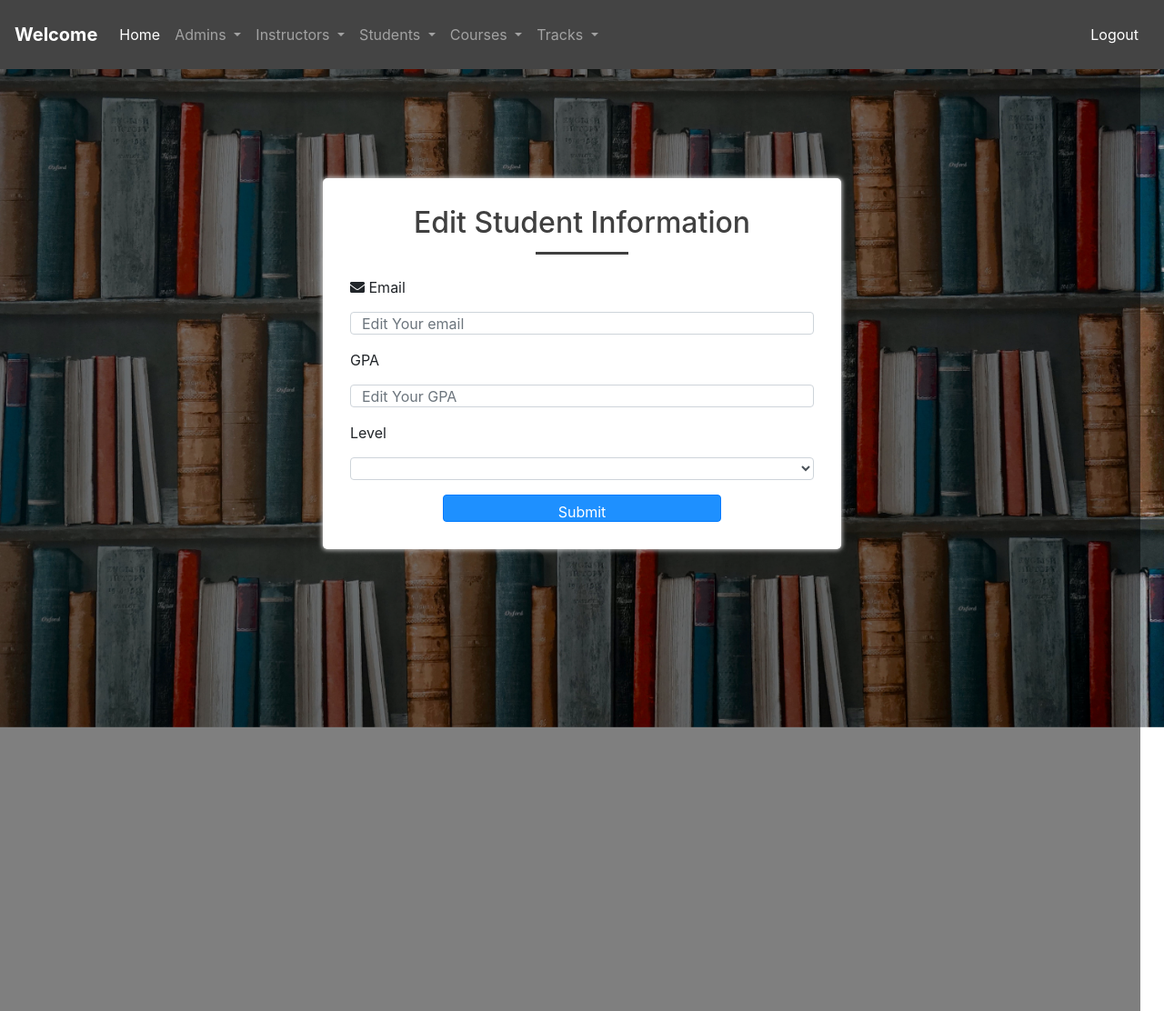
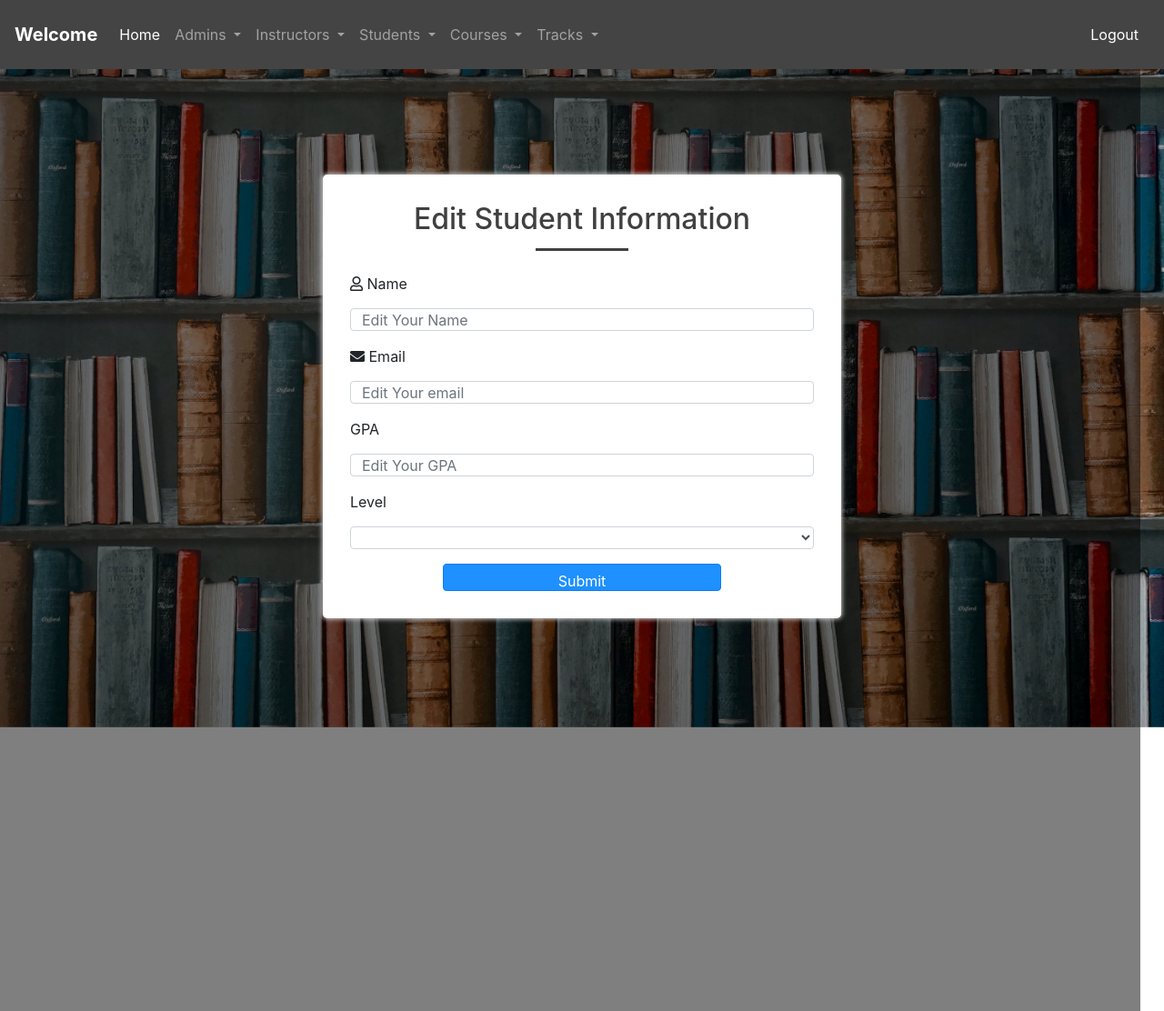
Before and after one commit to be320/Web-Arkdev, a PHP site: page /views/studentEdit_nada.html in a window 1280 px wide. Shown: the top 1112 px of the page at 91% size. Run offline with PHP 8.4, Linux system fonts and the light colour scheme.

Commit message:
edit student updated

```diff
--- a/css/main.css
+++ b/css/main.css
@@ -233,13 +233,9 @@
 	padding-left:10px;
 }
 .full-height {
-<<<<<<< HEAD
     height: 109vh;
 }
-=======
-    height: 107vh;
 
-}
 
 .grid {
 margin-top:20vh;
--- a/views/studentEdit_nada.html
+++ b/views/studentEdit_nada.html
@@ -90,7 +90,11 @@
                 </div>
                 <form id="studentForm">
                     <div class="form-group">
-
+                        <i class="far fa-user"></i>
+                        <label for="name">Name</label>
+                        <input id="name" type="name" placeholder="Edit Your Name" name="name" class="form-control" required/>
+                    </div>
+                    <div class="form-group">
                         <i class="fa fa-envelope"></i>
                         <label for="email">Email</label>
                         <input id="email" type="email" placeholder="Edit Your email" name="email" class="form-control" required/>
```
Also changed, not shown: 1 other file.
